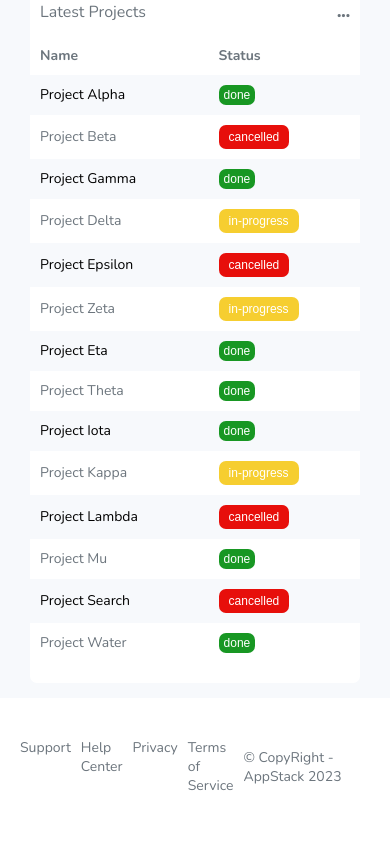
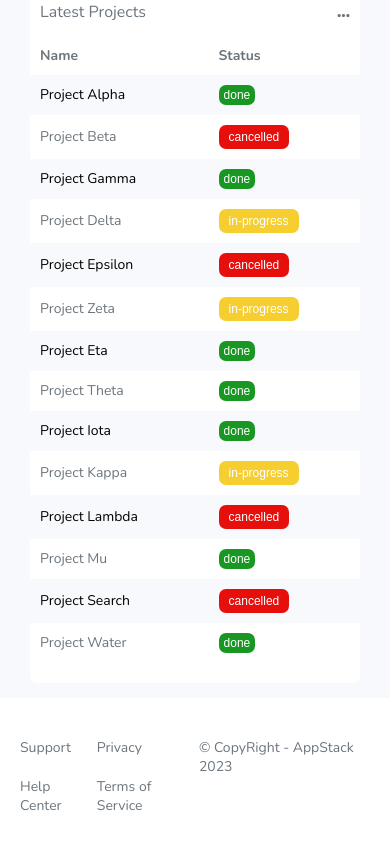
Before and after one commit to TEE2DWHY/admin-dashboard, a Next.js app: page / in a window 390 px wide. Shown: the part 3580-4424 px from the top of the page. Built offline with nearby package versions, Linux system fonts and the light colour scheme.

Commit message:
made changes to footer.css

```diff
--- a/components/footer.jsx
+++ b/components/footer.jsx
@@ -6,10 +6,14 @@ const Footer = () => {
     <>
       <footer>
         <ul className="left">
-          <li>Support</li>
-          <li>Help Center</li>
-          <li>Privacy</li>
-          <li>Terms of Service</li>
+          <div className="left-container">
+            <li>Support</li>
+            <li>Help Center</li>
+          </div>
+          <div className="left-container">
+            <li>Privacy</li>
+            <li>Terms of Service</li>
+          </div>
         </ul>
         <ul className="right">
           <li> &copy; CopyRight - AppStack {year}</li>
--- a/styles/footer.css
+++ b/styles/footer.css
@@ -1,6 +1,5 @@
 footer {
   display: flex;
-  align-items: center;
   justify-content: space-between;
   margin-top: 3%;
   padding: 5px 20px;
@@ -9,6 +8,11 @@ footer {
 
 footer .left {
   display: flex;
+  align-items: center;
+}
+
+.left .left-container {
+  display: flex;
 }
 
 footer .left li {
--- a/styles/mobile.css
+++ b/styles/mobile.css
@@ -79,9 +79,13 @@
   table tbody tr td:nth-child(5) {
     display: none;
   }
+
+  /* Footer */
+  footer {
+    width: 90%;
+  }
+
+  footer .left .left-container {
+    flex-direction: column;
+  }
 }
-
-/* Footer */
-footer {
-  width: 90%;
-}
```
